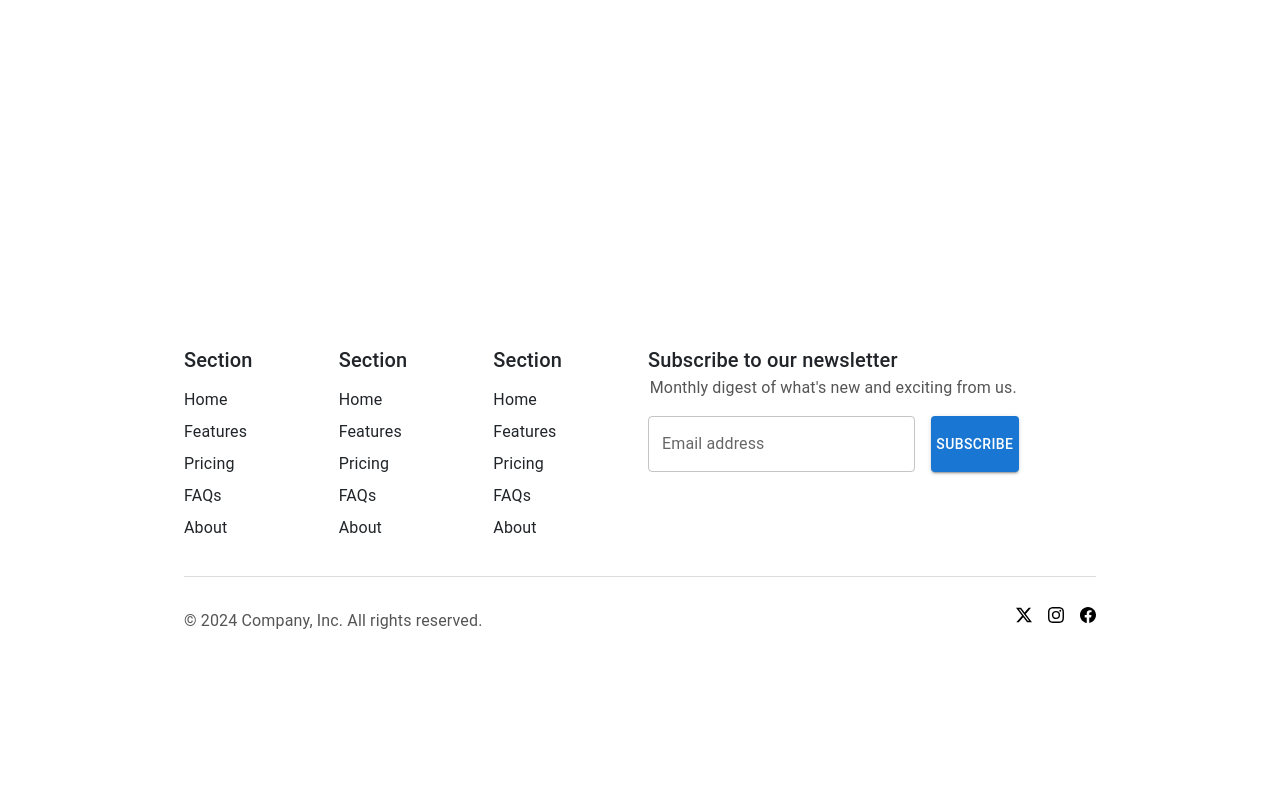
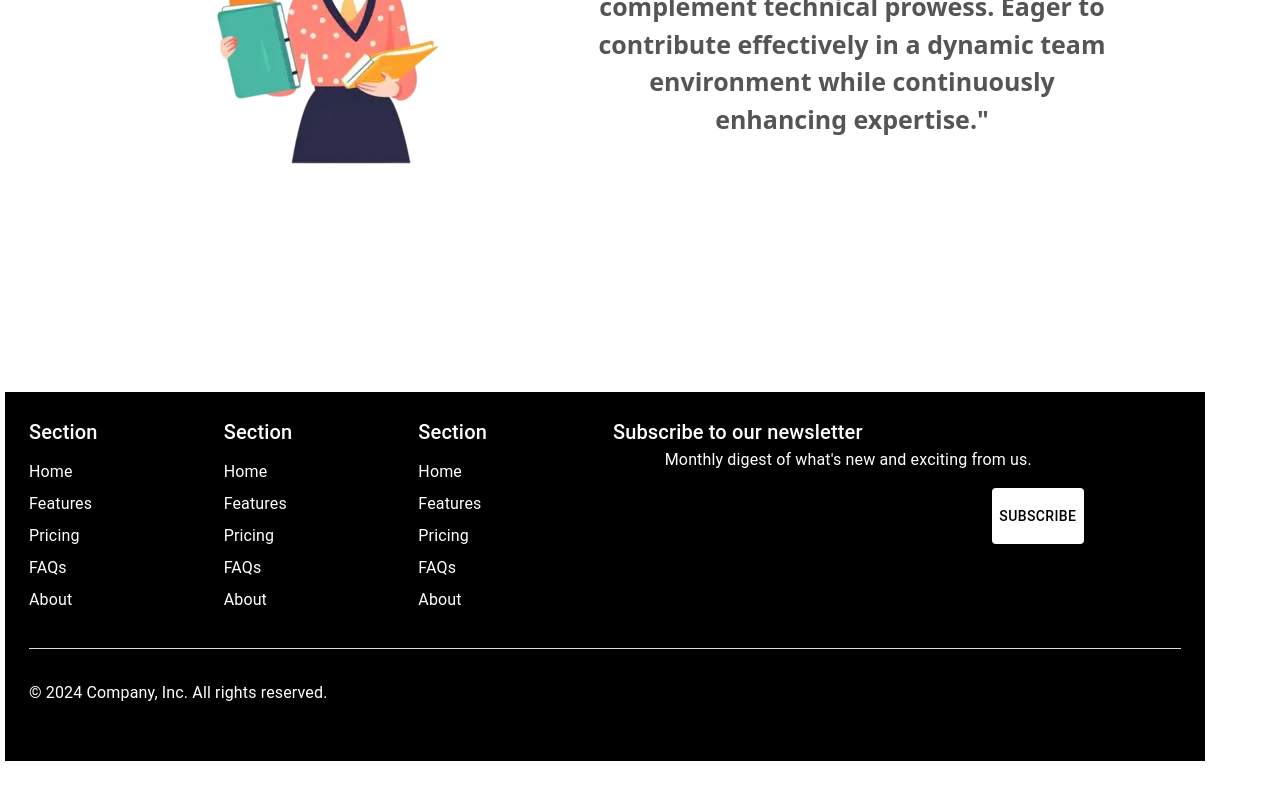
Before and after one commit to NiranjanGowdaNR/Student-Monitoring-System, a React (Create React App) app: page / in a window 1280 px wide. Shown: the part 1448-2248 px from the top of the page. Built offline with nearby package versions, Linux system fonts and the light colour scheme.

Commit message:
Update Homepage.js

```diff
--- a/src/pages/HomePage/Homepage.js
+++ b/src/pages/HomePage/Homepage.js
@@ -7,7 +7,6 @@ import Teachers from "../../assets/pngtree-teachers-day-characters-png-image_674
 import { BlackButton } from '../../components/buttonStyles';
 import Navbar from '../Navbar/Navbar';
 import "./HomePage.css";
-
 
 const Homepage = () => {
   return (
@@ -42,9 +41,10 @@ const Homepage = () => {
             </Grid>
           </Grid>
         </StyledContainer>
+        <br/><br/><br/>
       </section>
 
-      <section id='About'>
+      <section id='About'><br/><br/><br/><br/>
         <p className="section__text__p1">Get To Know More</p>
         <h1 className="title">About Me</h1>
         <div className="section-container">
@@ -57,8 +57,8 @@ const Homepage = () => {
         </div>
       </section>
 
-      <section id="Contact" style={{ backgroundColor: '#FFFFFF' }}>
-        <FooterContainer sx={{ backgroundColor: '#FFFFFF' }}>
+      <section id="Contact" style={{ backggroundColor: 'rgb(0,0,0)' }}>
+        <FooterContainer sx={{ backgroundColor: 'rgb(0,0,0)', color: 'white',width:'135%',marginLeft:'-155px' }}>
           <Grid container spacing={2}>
             <Grid item xs={6} md={2}>
               <FooterSection title="Section" items={['Home', 'Features', 'Pricing', 'FAQs', 'About']} />
@@ -72,7 +72,7 @@ const Homepage = () => {
             <Grid item xs={12} md={5}>
               <form>
                 <Typography variant="h6">Subscribe to our newsletter</Typography>
-                <Typography>Monthly digest of what's new and exciting from us.</Typography>
+                <Typography sx={{ color: 'white'}}>Monthly digest of what's new and exciting from us.</Typography>
                 <Box display="flex" flexDirection={{ xs: 'column', sm: 'row' }} gap={2} mt={2}>
                   <TextField
                     id="newsletter1"
@@ -80,13 +80,13 @@ const Homepage = () => {
                     variant="outlined"
                     fullWidth
                   />
-                  <Button variant="contained" color="primary" type="button">Subscribe</Button>
+                  <Button variant="contained" color="primary" type="button" style={{ backgroundColor: 'white', color: 'black' }}>Subscribe</Button>
                 </Box>
               </form>
             </Grid>
           </Grid>
           <Box display="flex" justifyContent="space-between" alignItems="center" borderTop="1px solid #ddd" py={3} mt={3}>
-            <Typography>© 2024 Company, Inc. All rights reserved.</Typography>
+            <Typography sx={{ color: 'white' }}>© 2024 Company, Inc. All rights reserved.</Typography>
             <ul className="list-unstyled d-flex">
               <li className="ms-3"><a className="link-body-emphasis" href="https://twitter.com "><svg xmlns="http://www.w3.org/2000/svg" width="16" height="16" fill="currentColor" className="bi bi-twitter-x" viewBox="0 0 16 16">
                 <path d="M12.6.75h2.454l-5.36 6.142L16 15.25h-4.937l-3.867-5.07-4.425 5.07H.316l5.733-6.57L0 .75h5.063l3.495 4.633L12.601.75Zm-.86 13.028h1.36L4.323 2.145H2.865z" />
```
